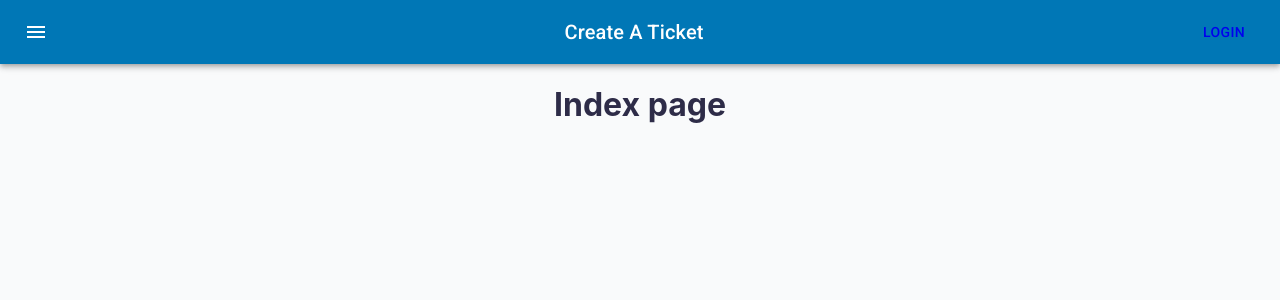
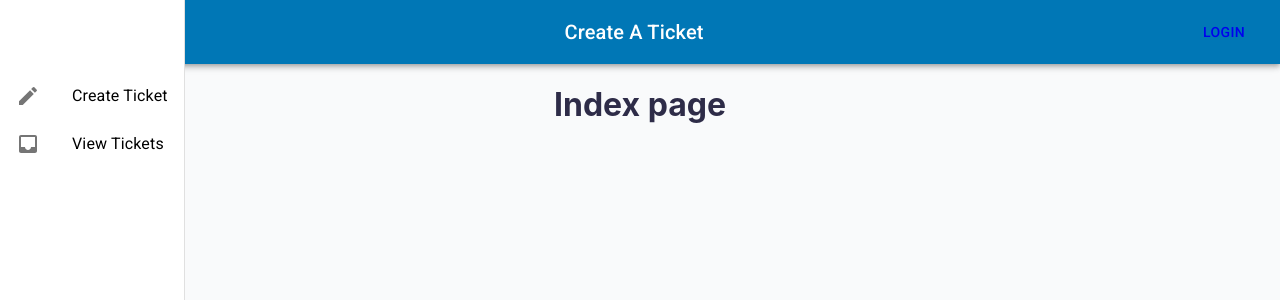
Before and after one commit to Build-Week-DevDesk-Queue-1-July-2020/front-end, a React (Create React App) app in the folder devdesk/: page / in a window 1280 px wide. Shown: the top 300 px of the page. Built offline with nearby package versions, Linux system fonts and the light colour scheme.

Commit message:
set up sidebar navigation

```diff
--- a/devdesk/src/App.js
+++ b/devdesk/src/App.js
@@ -1,4 +1,4 @@
-import React from 'react';
+import React, { useState } from 'react';
 import { Switch, Route, Link } from 'react-router-dom';
 import './App.css';
 
@@ -11,6 +11,12 @@ import Button from '@material-ui/core/Button';
 import IconButton from '@material-ui/core/IconButton';
 import MenuIcon from '@material-ui/icons/Menu';
 import Drawer from '@material-ui/core/Drawer';
+import List from '@material-ui/core/List';
+import ListItem from '@material-ui/core/ListItem';
+import ListItemIcon from '@material-ui/core/ListItemIcon';
+import ListItemText from '@material-ui/core/ListItemText';
+import CreateIcon from '@material-ui/icons/Create';
+import InboxIcon from '@material-ui/icons/Inbox';
 
 // Custom component imports
 import Login from './Components/Login';
@@ -18,6 +24,7 @@ import Register from './Components/Register';
 import TicketCreation from './Components/TicketCreation';
 import TicketQueue from './Components/TicketQueue';
 import PrivateRoute from './component/PrivateRoute';
+import { AvMicNone } from 'material-ui/svg-icons';
 
 
 const useStyles = makeStyles((theme) => ({
@@ -31,10 +38,26 @@ const useStyles = makeStyles((theme) => ({
   title: {
     flexGrow: 1,
   },
+  toolbar: theme.mixins.toolbar,
+  content: {
+    flexGrow: 1,
+    backgroundColor: theme.palette.background.default,
+    padding: theme.spacing(3),
+  },
+  link: {
+    textDecoration: "none",
+    color: "#000000"
+  }
 }));
 
 function App() {
   const classes = useStyles();
+  const [links, setLinks] = useState([
+    {title:'Create Ticket', url: '/create-ticket', icon: <CreateIcon />},
+    {title: 'View Tickets', url: '/ticket-queue', icon: <InboxIcon />},
+  ]);
+
+
 
   return (
     <div className="App">
@@ -49,6 +72,25 @@ function App() {
           <Link to="/login"><Button color="inherit">Login</Button></Link>
         </Toolbar>
       </AppBar>
+      <Drawer
+        className={classes.drawer}
+        variant="permanent"
+        anchor="left"
+      >
+        <div className={classes.toolbar} />
+        <List>
+          {links.map((link, index) => (
+            <Link to={link.url} className={classes.link}>
+              <ListItem button key={link.title}>
+                <ListItemIcon>
+                  {link.icon}
+                </ListItemIcon>
+                <ListItemText primary={link.title} />
+              </ListItem>
+            </Link>
+          ))}
+        </List>
+      </Drawer>
       <Switch>
         <Route exact path='/'>
           <h1>Index page</h1>
```
